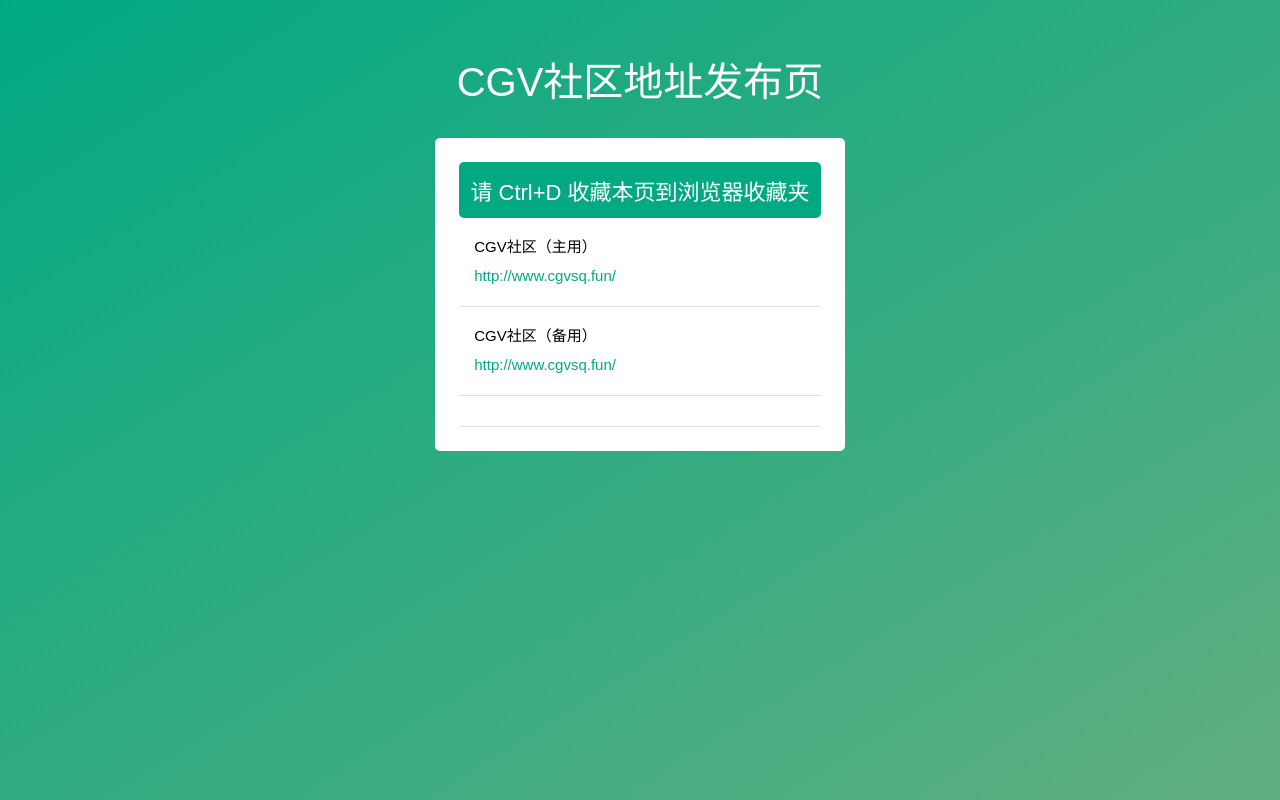
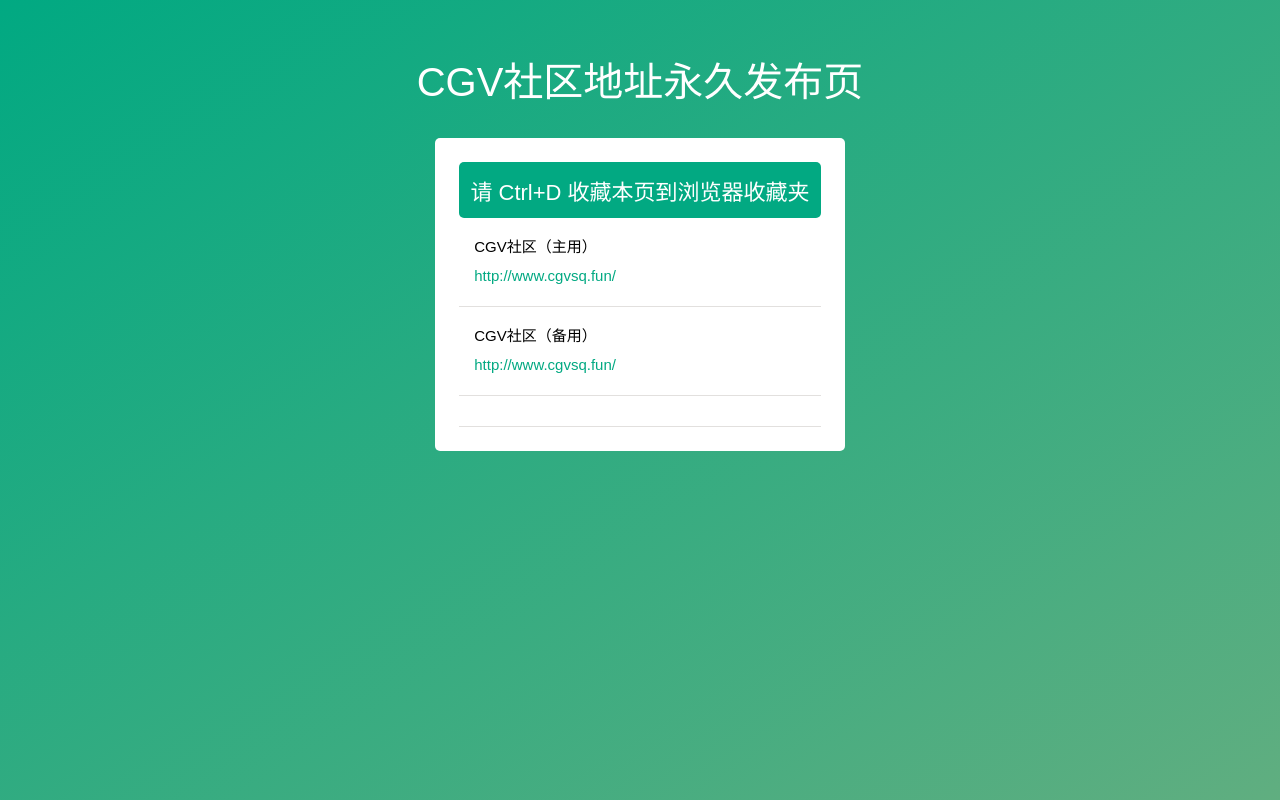
Before and after one commit to CGV666/CGV666.github.io, a plain HTML site: page index.html in a window 1280 px wide. Drawn offline with Linux system fonts and the light colour scheme.

Commit message:
Update index.html

```diff
--- a/index.html
+++ b/index.html
@@ -16,7 +16,7 @@
     <div id="all">
         <div class="wrapper">
             <div class="main">
-				<h1>CGV社区地址发布页</h1>
+				<h1>CGV社区地址永久发布页</h1>
 				<div class="content">
 					<div class="content-top">
 							<h2>请 Ctrl+D 收藏本页到浏览器收藏夹</h2>
```
